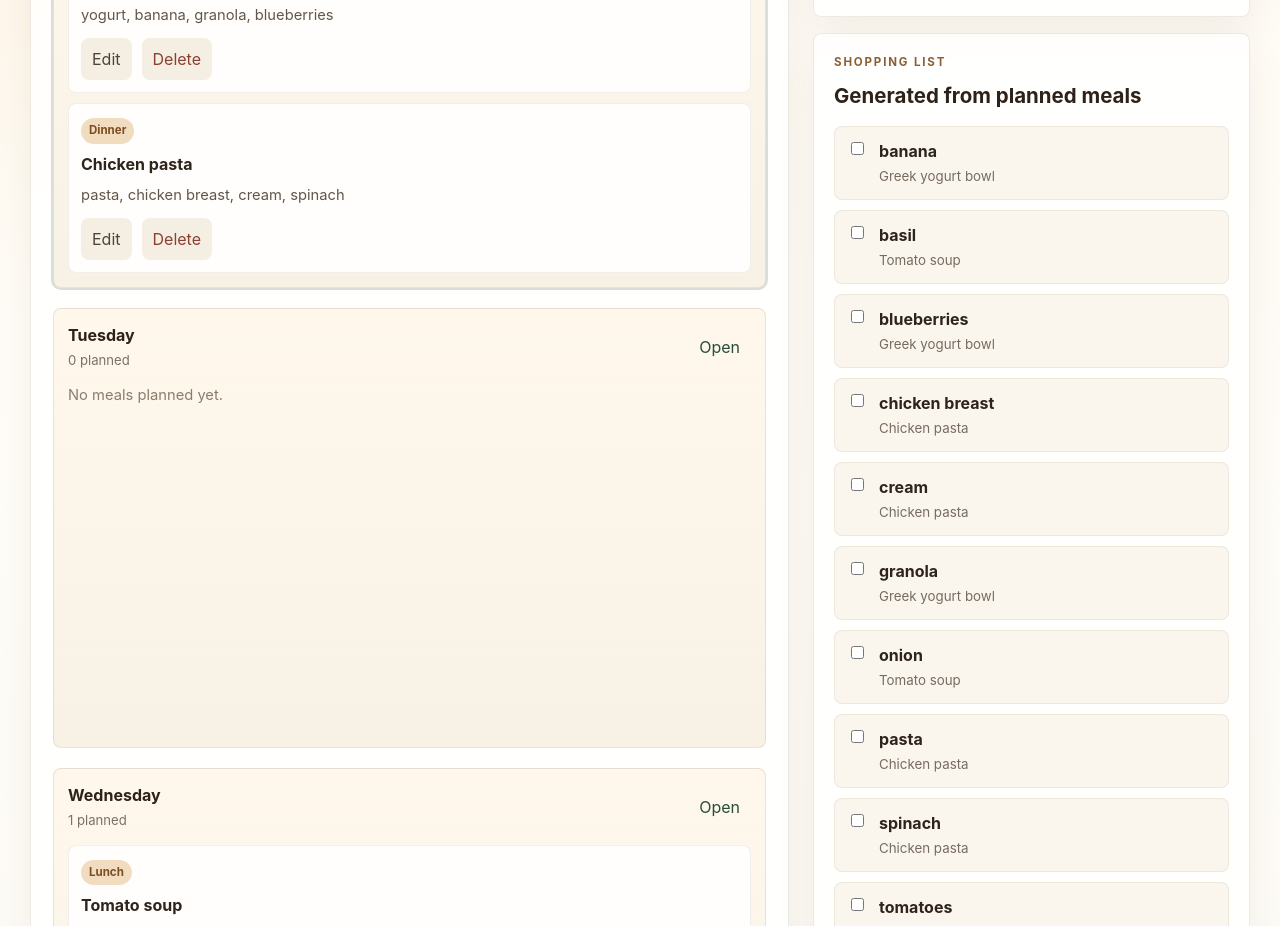
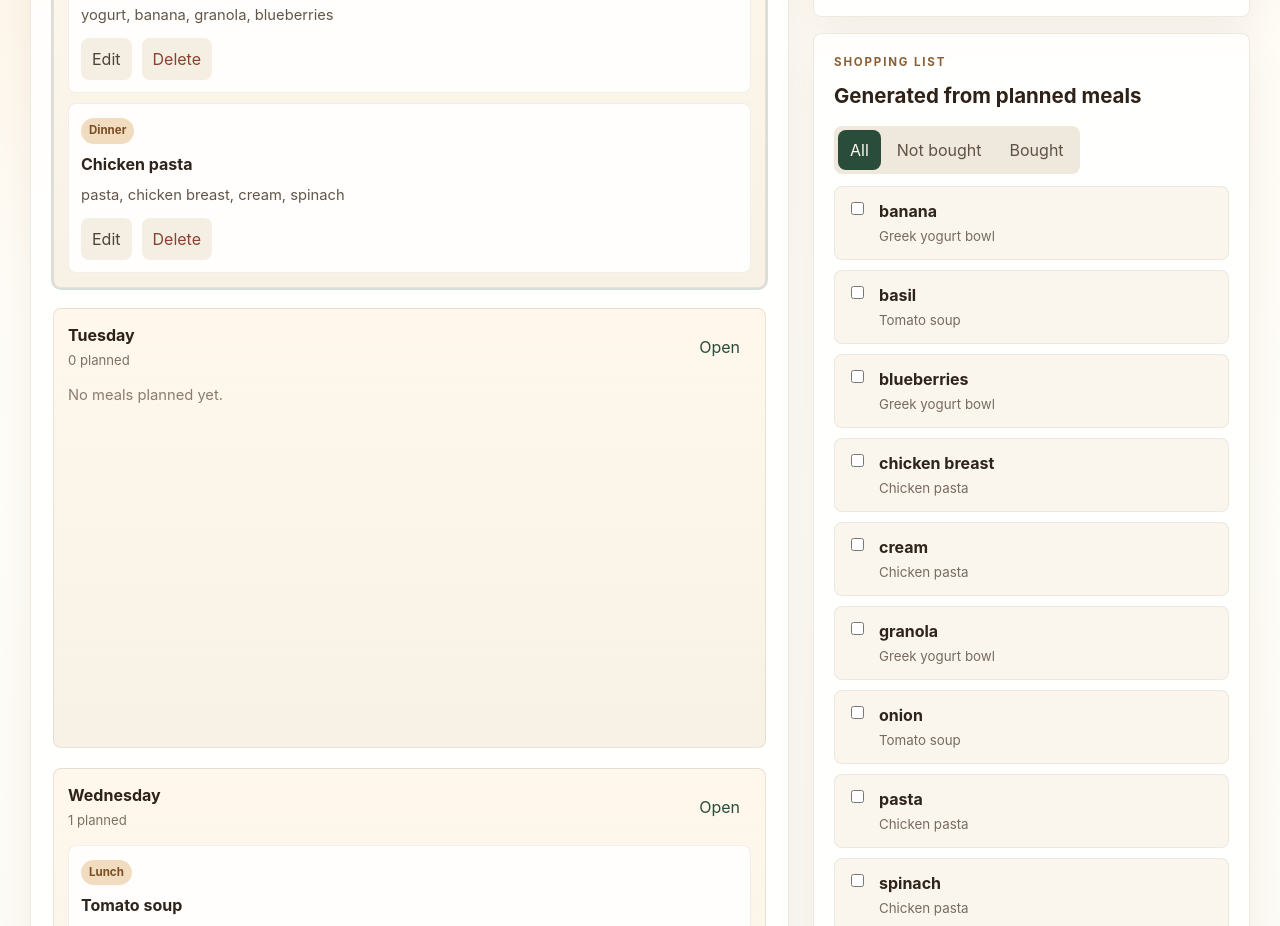
Before and after one commit to Matesz777/SmartMeal, a React (Vite) app: page / in a window 1280 px wide. Shown: the part 900-1826 px from the top of the page. Built offline with nearby package versions, Linux system fonts and the light colour scheme.

Commit message:
kupione niekupione

```diff
--- a/src/App.css
+++ b/src/App.css
@@ -141,6 +141,15 @@
 .view-switch-button.active {
   background: #294c3b;
   color: #fff7eb;
+}
+
+.shopping-filter {
+  display: inline-flex;
+  gap: 4px;
+  padding: 4px;
+  border-radius: 8px;
+  background: #efe8dc;
+  margin-bottom: 12px;
 }
 
 .day-tab,
--- a/src/App.jsx
+++ b/src/App.jsx
@@ -48,6 +48,12 @@ const initialForm = {
 const plannerViews = [
   { id: 'all', label: 'All days' },
   { id: 'planned', label: 'Planned only' },
+]
+
+const shoppingFilters = [
+  { id: 'all', label: 'All' },
+  { id: 'unpurchased', label: 'Not bought' },
+  { id: 'purchased', label: 'Bought' },
 ]
 
 const reportDateFormatter = new Intl.DateTimeFormat('en-GB', {
@@ -181,6 +187,7 @@ function App() {
   const [editingMealId, setEditingMealId] = useState(null)
   const [selectedDay, setSelectedDay] = useState(days[0])
   const [plannerView, setPlannerView] = useState('all')
+  const [shoppingFilter, setShoppingFilter] = useState('all')
   const [form, setForm] = useState(initialForm)
   const [formErrors, setFormErrors] = useState({})
   const [reportStatus, setReportStatus] = useState('')
@@ -282,6 +289,18 @@ function App() {
       completedShoppingItems,
     }
   }, [meals, mealsByDay, purchasedItems, shoppingList])
+
+  const filteredShoppingList = useMemo(() => {
+    if (shoppingFilter === 'purchased') {
+      return shoppingList.filter((item) => purchasedItems[item.id])
+    }
+
+    if (shoppingFilter === 'unpurchased') {
+      return shoppingList.filter((item) => !purchasedItems[item.id])
+    }
+
+    return shoppingList
+  }, [purchasedItems, shoppingFilter, shoppingList])
 
   const activeSelectedDay =
     plannerView === 'planned' &&
@@ -968,9 +987,26 @@ function App() {
               </div>
             </div>
 
+            <div className="shopping-filter" role="tablist" aria-label="Shopping filter">
+              {shoppingFilters.map((filter) => (
+                <button
+                  key={filter.id}
+                  type="button"
+                  className={
+                    shoppingFilter === filter.id
+                      ? 'view-switch-button active'
+                      : 'view-switch-button'
+                  }
+                  onClick={() => setShoppingFilter(filter.id)}
+                >
+                  {filter.label}
+                </button>
+              ))}
+            </div>
+
             <div className="shopping-list">
-              {shoppingList.length > 0 ? (
-                shoppingList.map((item) => (
+              {filteredShoppingList.length > 0 ? (
+                filteredShoppingList.map((item) => (
                   <label key={item.id} className="shopping-item">
                     <input
                       type="checkbox"
@@ -983,6 +1019,10 @@ function App() {
                     </span>
                   </label>
                 ))
+              ) : shoppingList.length > 0 ? (
+                <p className="empty-state">
+                  No items in this filter.
+                </p>
               ) : (
                 <p className="empty-state">
                   Add meals first to generate the shopping list.
```
